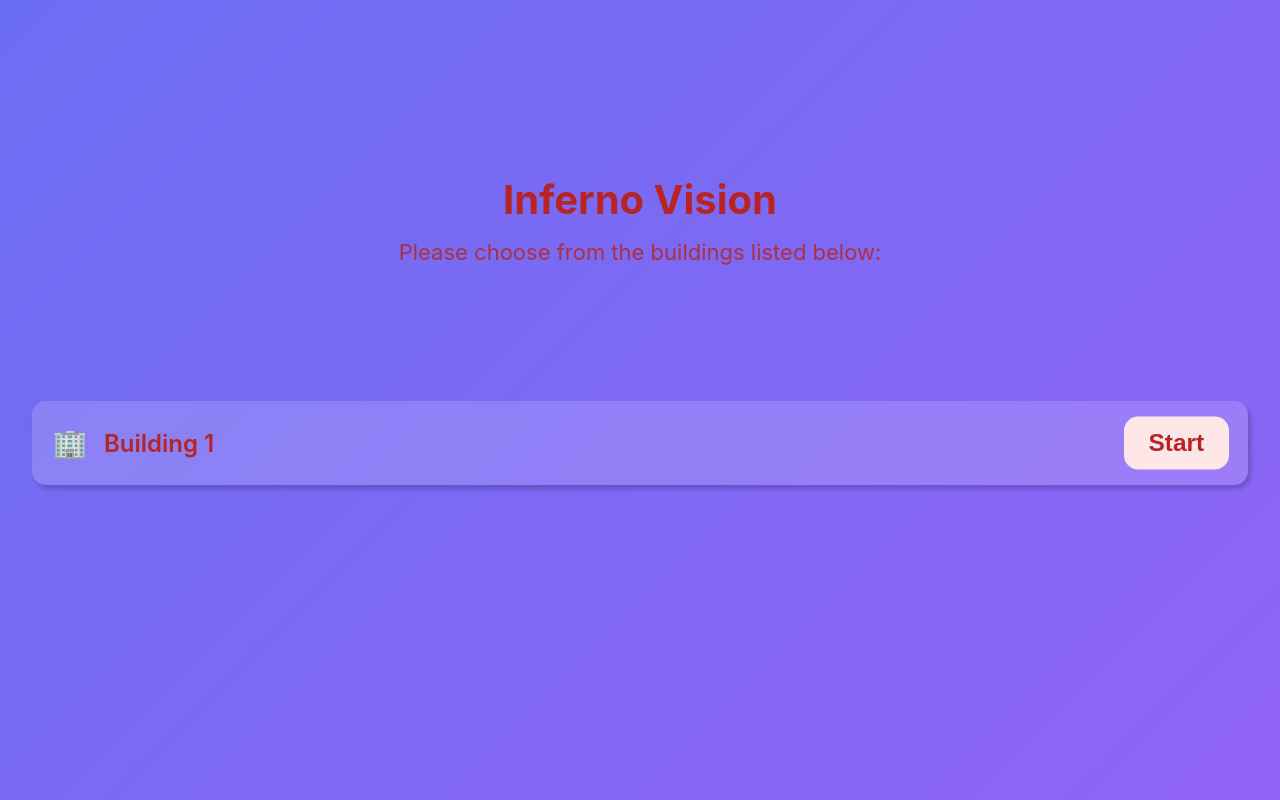
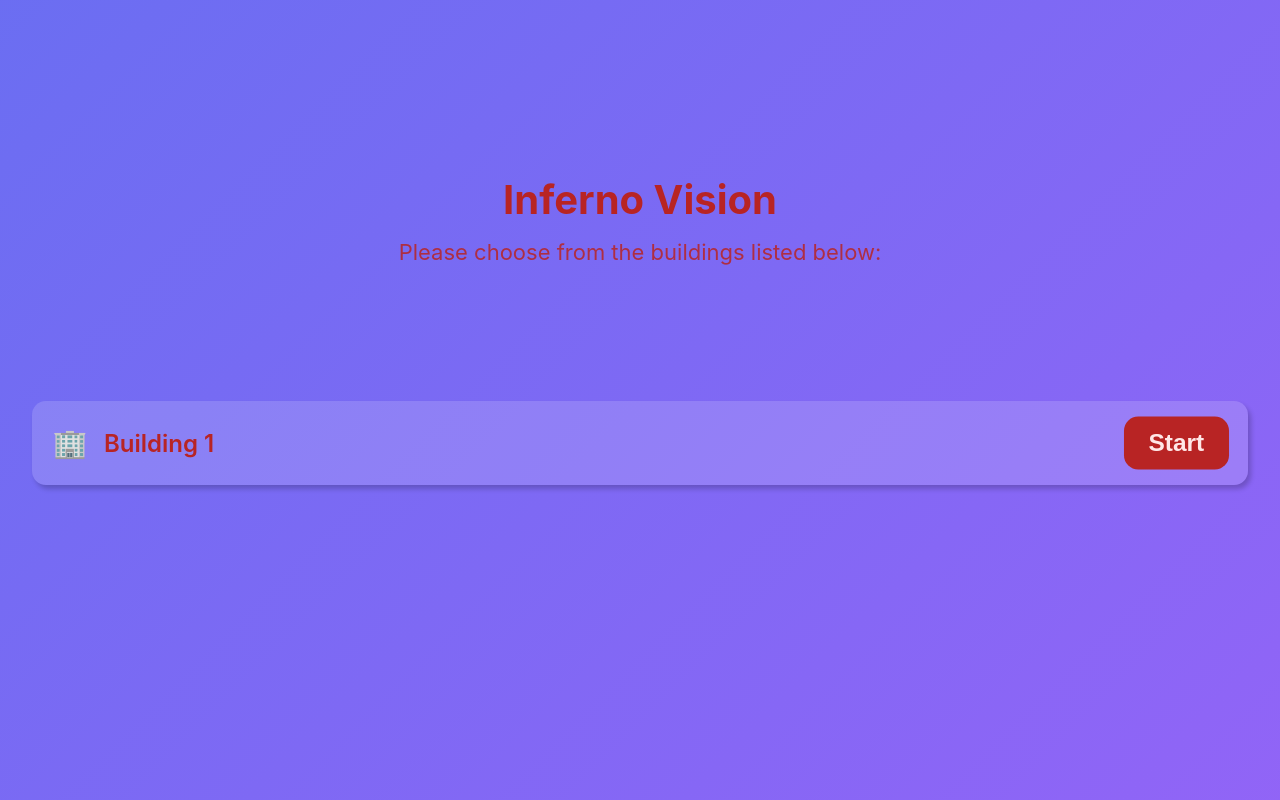
Before and after one commit to bt-scu/InfernoVisions, a React (Vite) app in the folder webspatial-floorplans/: page / in a window 1280 px wide. In both pictures the pointer is over the button "Start". Built offline with nearby package versions, Linux system fonts and the light colour scheme.

Commit message:
update button hover

```diff
--- a/webspatial-floorplans/src/xr/styles/xr.css
+++ b/webspatial-floorplans/src/xr/styles/xr.css
@@ -3012,8 +3012,8 @@ html.is-spatial .welcome-scene {
 }
 
 .welcome-dismiss-btn:hover {
-  background: #FFE7E7;
-  color: #B82424;
+  background: #B82424;
+  color: #FFE7E7;
   transform: scale(1.02);
 }
 
```
